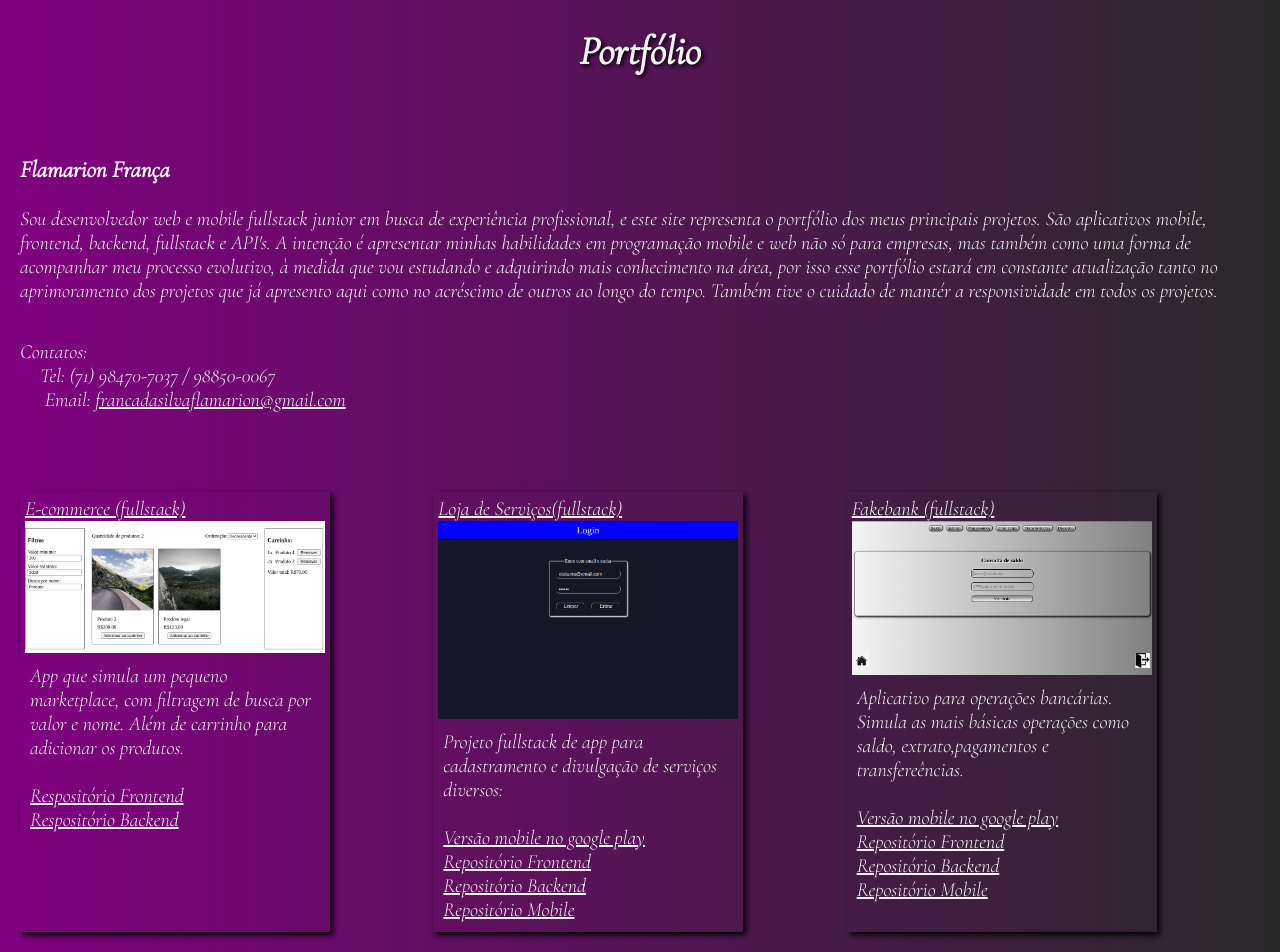
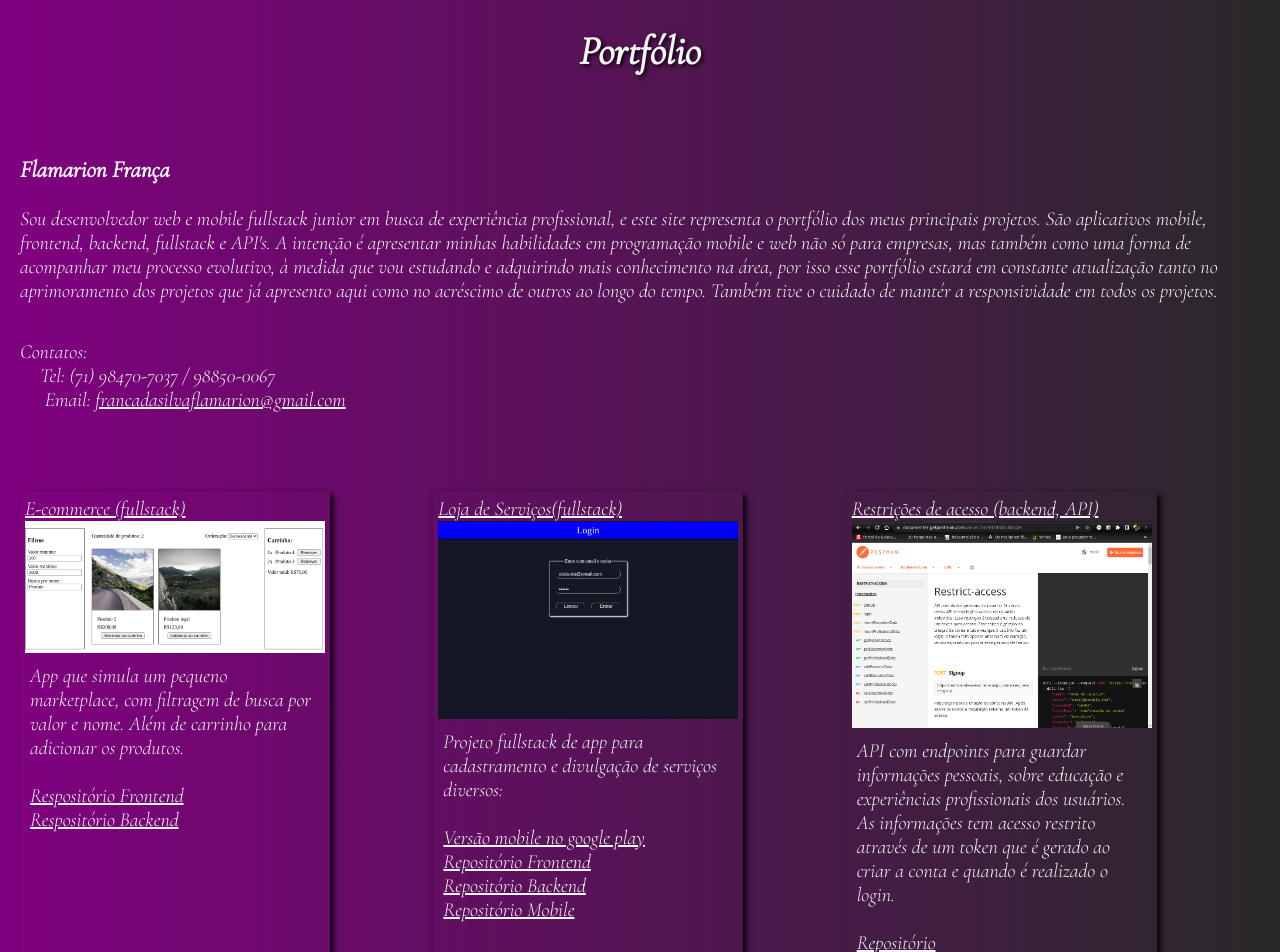
Before and after one commit to Gazua300/Portfolio, a React (Create React App) app: page / in a window 1280 px wide. Shown: the top 952 px of the page. Built offline with nearby package versions, Linux system fonts and the light colour scheme.

Commit message:
alteração na imagem de achei serviços

```diff
--- a/src/App.js
+++ b/src/App.js
@@ -67,7 +67,7 @@ function App() {
           </div>
         </div>
 
-        <div className="matrix">
+        {/* <div className="matrix">
           <a href="https://labebank-frontend.vercel.app/" target="_blank">Fakebank (fullstack)</a>
             <br/>
             <img src={LabebankPic} width="300" alt="imagem do app labebank"/>
@@ -88,7 +88,7 @@ function App() {
               Repositório Mobile
             </a>
           </div>
-        </div>
+        </div> */}
 
         <div className="matrix">
           <a href="https://documenter.getpostman.com/view/11884929/Uz5KkEQM" target="_blank">Restrições de acesso (backend, API)</a>
```
